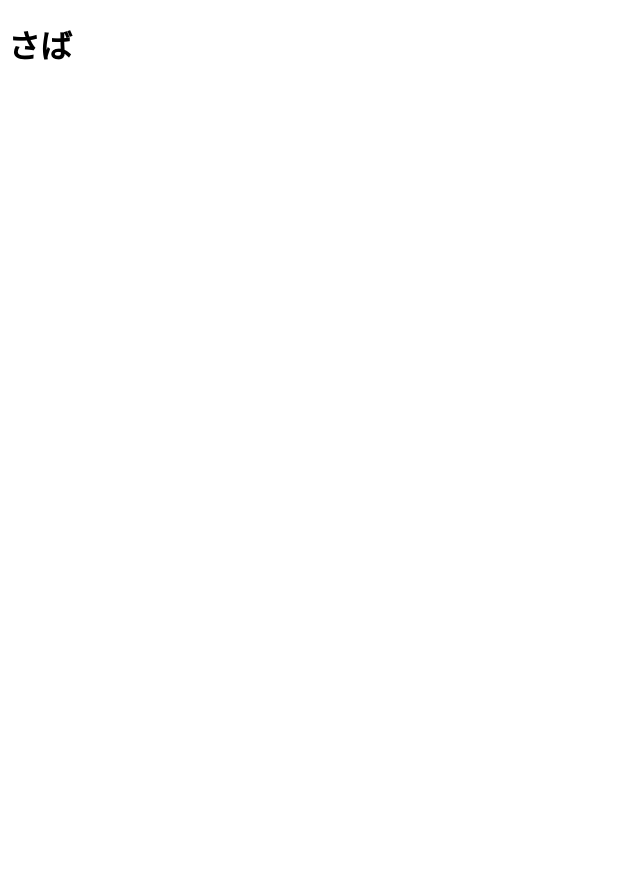
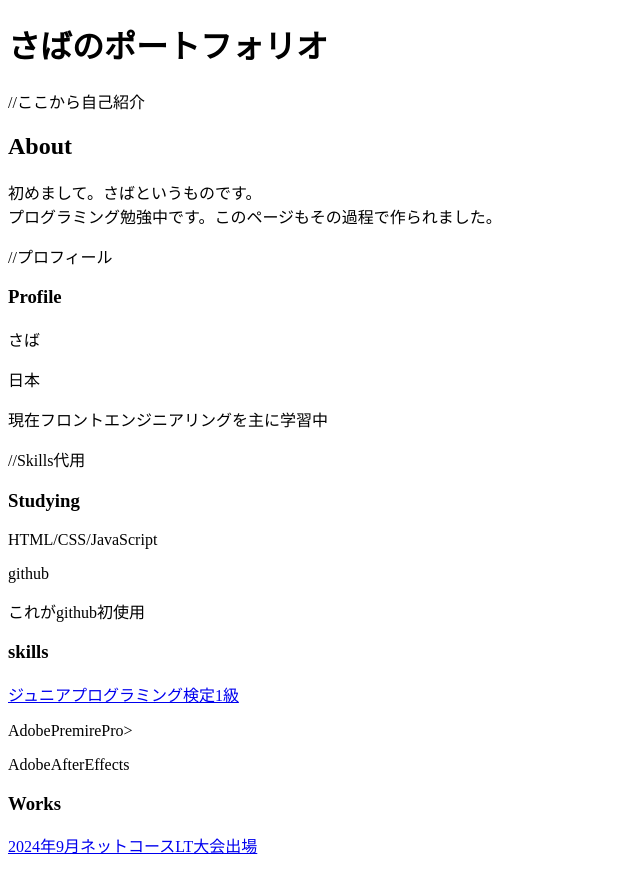
Before and after one commit to saba819/saba819.io, a plain HTML site: page index.html in a window 1280 px wide. Shown: the whole page, without its empty margins (0-640 px from the left). Before the commit the page ends 800 px from the top, so only its background shows below. Drawn offline with Linux system fonts and the light colour scheme.

Commit message:
ポートフォリオに必要な情報を加筆

```diff
--- a/index.html
+++ b/index.html
@@ -6,6 +6,36 @@
     <title>さばのポートフォリオ</title>
   </head>
   <body>
-    <h1>さば</h1>
+    <h1>さばのポートフォリオ</h1>
+
+    //ここから自己紹介
+    <h2>About</h2>
+    <p>
+      初めまして。さばというものです。<br>
+      プログラミング勉強中です。このページもその過程で作られました。
+    </p>
+
+    //プロフィール
+    <h3>Profile</h3>
+    <p>さば</p>
+    <p>日本</p>
+    <p>現在フロントエンジニアリングを主に学習中</p>
+
+    //Skills代用
+    <h3>Studying</h3>
+    <p>HTML/CSS/JavaScript</p>
+    <p>github</p>
+    <p class='supplement'>これがgithub初使用</p>
+
+    <h3>skills</h3>
+    <a href="https://www.sikaku.gr.jp/js/ks">
+      <p>ジュニアプログラミング検定1級</p>
+    </a>
+    <p>AdobePremirePro></p>
+    <p>AdobeAfterEffects</p>
+
+    <h3>Works</h3>
+    <a href="https://sites.google.com/nnn.ac.jp/high-net-programming/%E3%83%9B%E3%83%BC%E3%83%A0/lt%E5%A4%A7%E4%BC%9A2024">
+      <p>2024年9月ネットコースLT大会出場</p>
   </body>
 </html>
```
